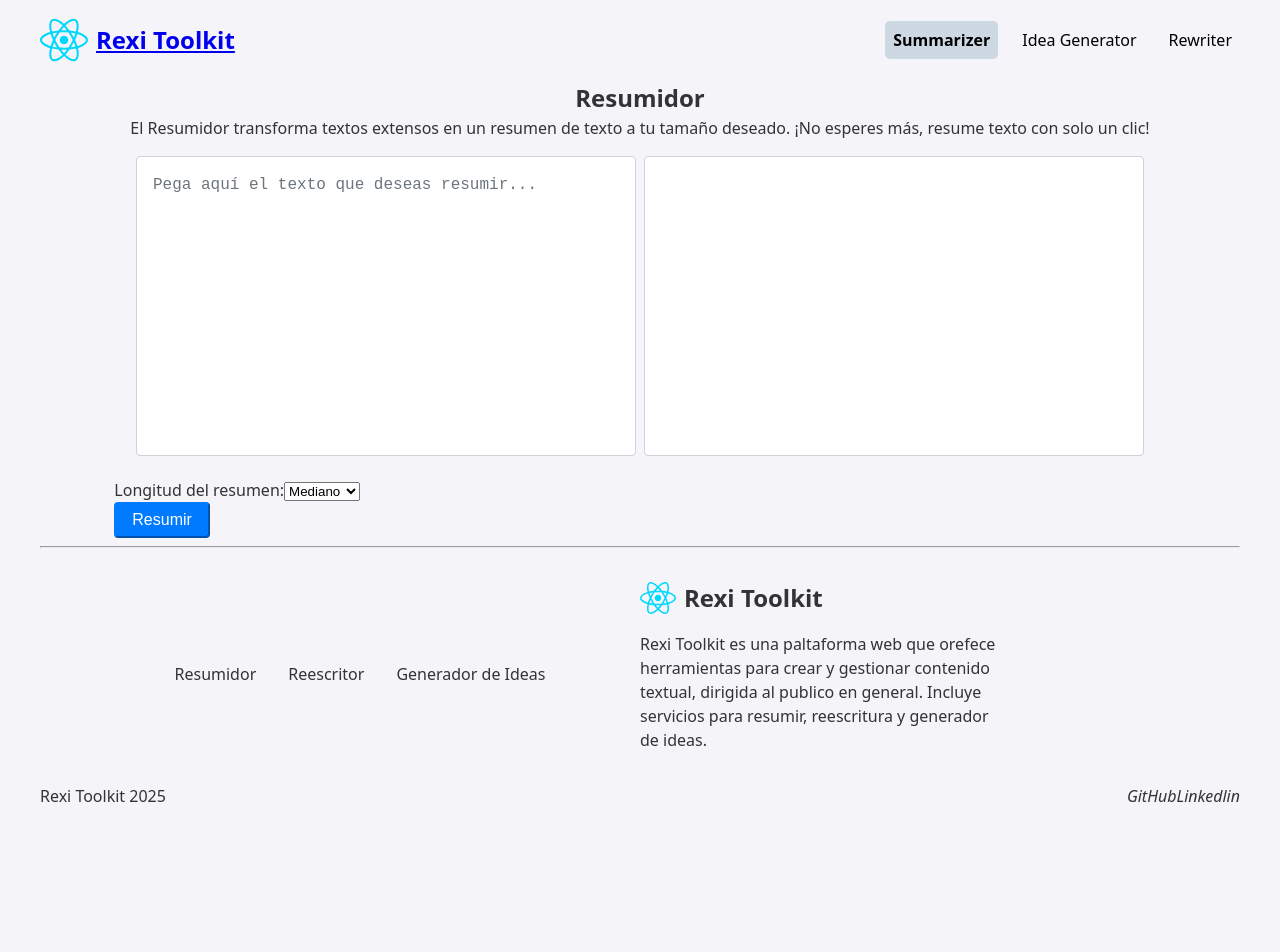
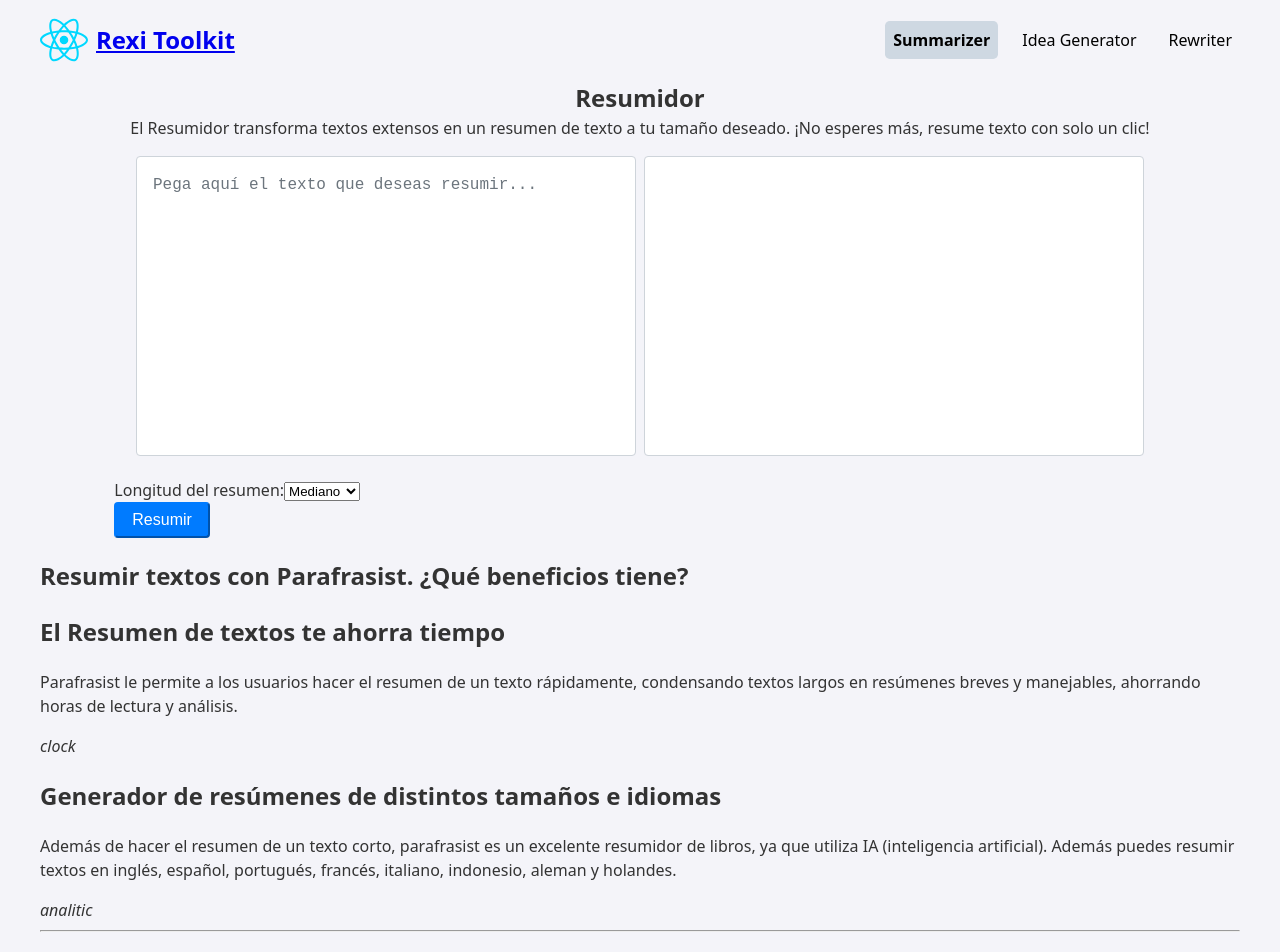
Before and after one commit to OsOsorioP/Orzalia, a React (Vite) app: page / in a window 1280 px wide. Shown: the top 952 px of the page. Before the commit the page ends 824 px from the top, so only its background shows below. Built offline with nearby package versions, Linux system fonts and the light colour scheme; no server answers.

Commit message:
Refactor SummarizerPage to include HeroSection and FeatureSection for enhanced content presentation

```diff
--- a/src/pages/SummarizerPage.jsx
+++ b/src/pages/SummarizerPage.jsx
@@ -1,10 +1,26 @@
+import FeatureSection from "../components/common/feactureSection/FeactureSection";
+import HeroSection from "../components/common/heroSection/HeroSection";
 import SummarizerTool from "../features/summarizer/SumarizerTool";
 
 const SummarizerPage = () => {
   return (
     <main className="app-container">
       <SummarizerTool />
-
+      <HeroSection
+        title={"Resumir textos con Parafrasist. ¿Qué beneficios tiene?"}
+        subtitle={"El Resumen de textos te ahorra tiempo"}
+        description={
+          "Parafrasist le permite a los usuarios hacer el resumen de un texto rápidamente, condensando textos largos en resúmenes breves y manejables, ahorrando horas de lectura y análisis."
+        }
+        icon={"clock"}
+      />
+      <FeatureSection
+        title={"Generador de resúmenes de distintos tamaños e idiomas"}
+        description={
+          "Además de hacer el resumen de un texto corto, parafrasist es un excelente resumidor de libros, ya que utiliza IA (inteligencia artificial). Además puedes resumir textos en inglés, español, portugués, francés, italiano, indonesio, aleman y holandes."
+        }
+        icon={"analitic"}
+      />
     </main>
   );
 };
```
